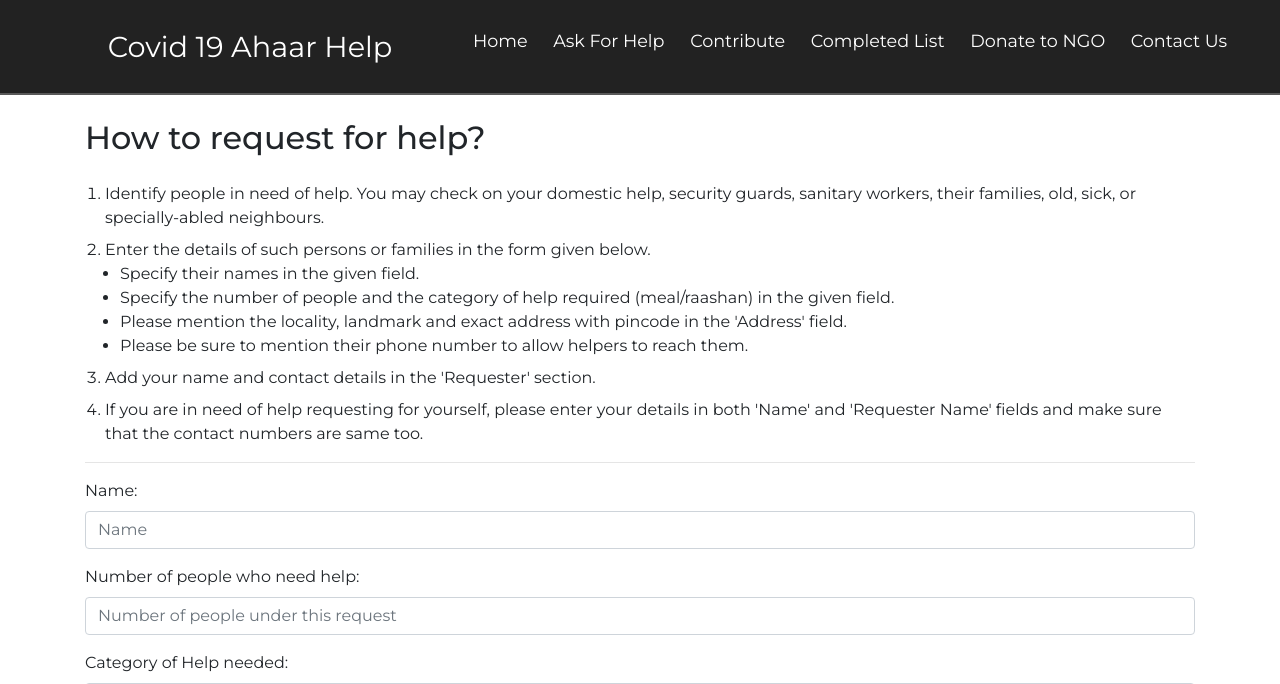
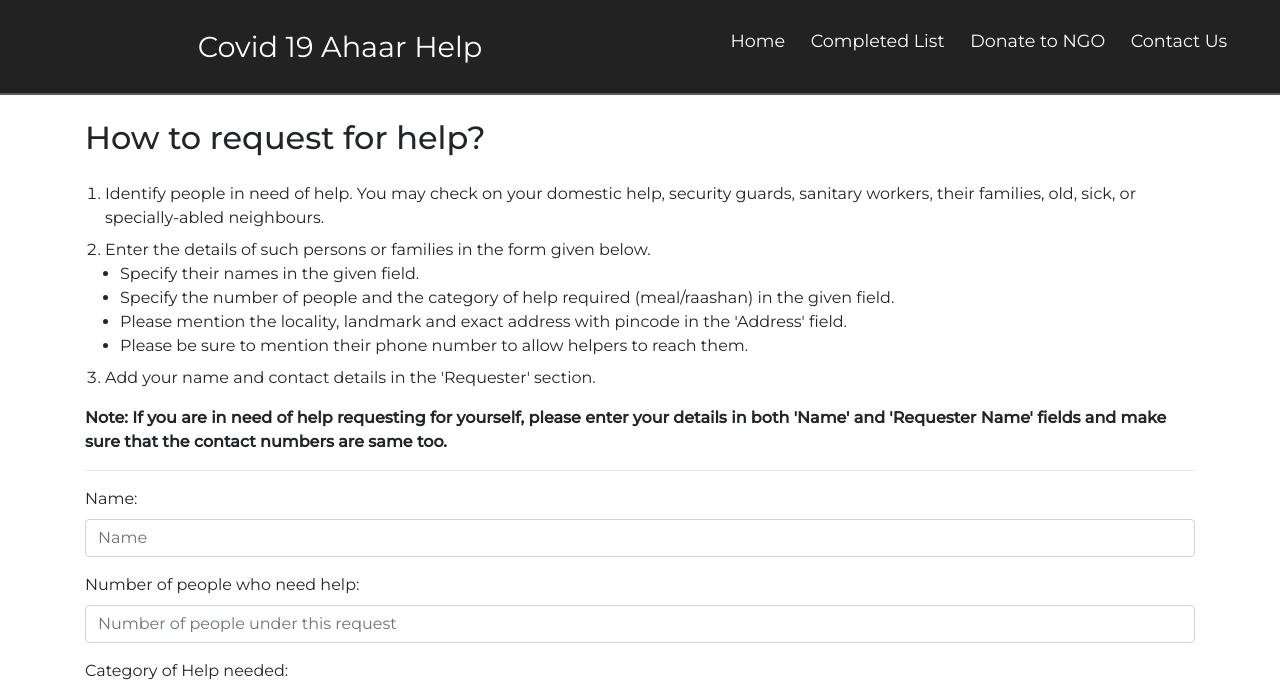
Before and after one commit to ashhadulislam/covid-assistance-mumbai, a Flask app: page /addmumbaimeal in a window 1280 px wide. Shown: the top 684 px of the page. Run offline with Flask 2, Linux system fonts and the light colour scheme; some libraries are stand-ins or nearby versions.

Commit message:
remove help and contribute buttons

```diff
--- a/templates/addmumbaimeal.html
+++ b/templates/addmumbaimeal.html
@@ -27,12 +27,7 @@
               <li class="nav-item active">
                 <a class="nav-link" href="{{ url_for('show_home_mumbai') }}">Home <span class="sr-only">(current)</span></a>
               </li>
-              <li class="nav-item">
-                <a class="nav-link" href="{{ url_for('addmumbaimeal') }}">Ask For Help</a>
-              </li>
-              <li class="nav-item">
-                <a class="nav-link" href="{{ url_for('pendingmumbai') }}">Contribute</a>
-              </li>
+
               <li class="nav-item">
                 <a class="nav-link" href="{{ url_for('completedmumbai') }}">Completed List</a>
 			  </li>
@@ -111,11 +106,15 @@
 					<li>
 						Add your name and contact details in the 'Requester' section.
 					</li>
-					<li>
-						If you are in need of help requesting for yourself, please enter your details in both 'Name' and 'Requester Name' fields and make sure that the contact numbers are same too.
-					</li>
+
+
 
 				</ol>
+				<p>
+					<strong>
+						Note: If you are in need of help requesting for yourself, please enter your details in both 'Name' and 'Requester Name' fields and make sure that the contact numbers are same too.
+					</strong>
+				</p>
 				<hr />
 		  <!-- <form action="/get_reviews"> -->
 		    <div class="form-group">
--- a/templates/contactmumbai.html
+++ b/templates/contactmumbai.html
@@ -26,12 +26,6 @@
             <ul class="navbar-nav">
               <li class="nav-item active">
                 <a class="nav-link" href="{{ url_for('show_home_mumbai') }}">Home <span class="sr-only">(current)</span></a>
-              </li>
-              <li class="nav-item">
-                <a class="nav-link" href="{{ url_for('addmumbaimeal') }}">Ask For Help</a>
-              </li>
-              <li class="nav-item">
-                <a class="nav-link" href="{{ url_for('pendingmumbai') }}">Contribute</a>
               </li>
               <li class="nav-item">
                 <a class="nav-link" href="{{ url_for('completedmumbai') }}">Completed List</a>
```
Also changed, not shown: templates/base_mumbai.html (+1 -6 lines), templates/intermediate-register-confirmation-mumbai.html (+1 -6 lines), templates/ngomumbai.html (+1 -6 lines), templates/otp_payment_mumbai.html (+1 -6 lines), templates/pendingmumbai.html (+1 -6 lines), templates/thank-you-mumbai.html (+1 -6 lines).
